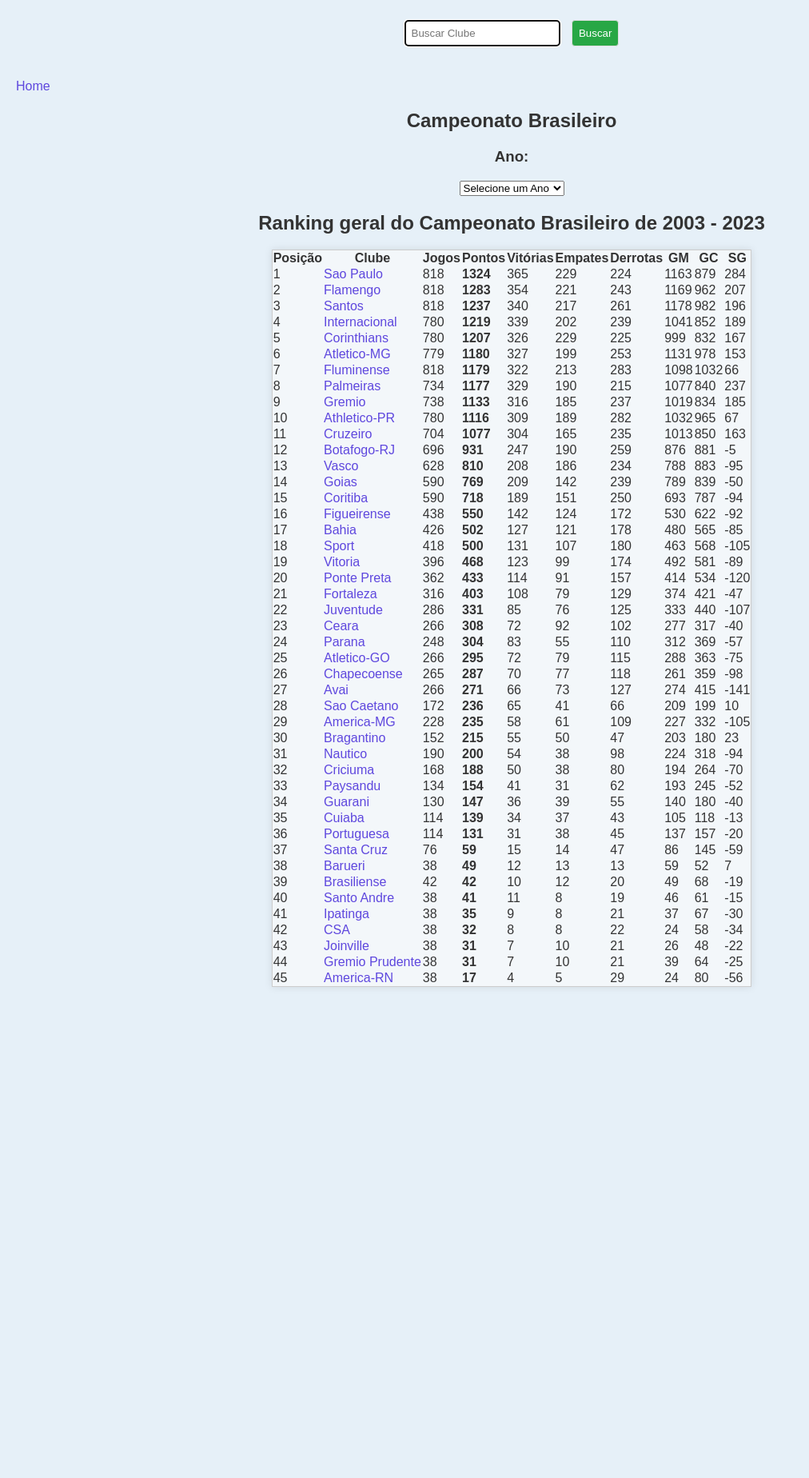
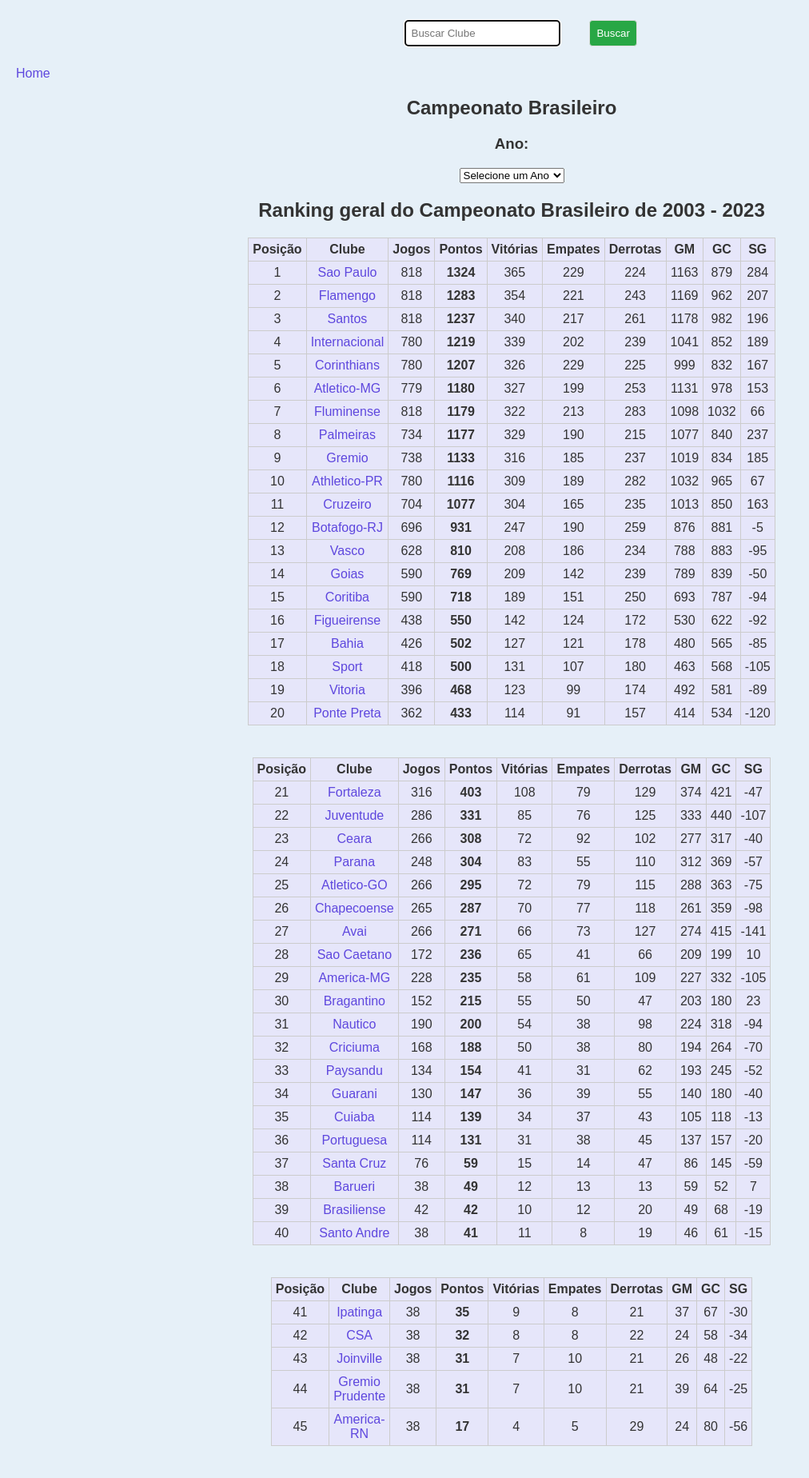
Before and after one commit to shinzatokazuya/Iniciacao_Cientifica, a Flask app: page / in a window 1280 px wide. Shown: the whole page at 80% size, without its empty margins (0-1012 px from the left). Before the commit the page ends 1234 px from the top, so only its background shows below. Run offline with Flask 3, Linux system fonts and the light colour scheme; some libraries are stand-ins or nearby versions.

Commit message:
15/09/2025

```diff
--- a/app.py
+++ b/app.py
@@ -1,7 +1,8 @@
 # app.py
 import functools
 from flask import Flask, render_template, jsonify, request, redirect, g
-
+from collections import defaultdict
+from datetime import datetime
 from cs50 import SQL
 
 app = Flask(__name__)
@@ -99,14 +100,14 @@ def search():
 
     if q:
         # Lógica de busca por clube (já existente)
-        jogos_clube = db.execute("SELECT * FROM Full WHERE mandante = ? OR visitante = ? ORDER BY data DESC", q, q)
-        return render_template("clube.html", clube=q, jogos=jogos_clube)
+        jogos_clube, jogos_por_ano = get_jogos_por_clube(q)
+        return render_template("clube.html", clube=q, jogos=jogos_clube, jogos_por_ano=jogos_por_ano)
 
     elif ano:
         current_year = int(ano)
 
         # Buscar a rodada máxima para o ano
-        max_round_result = db.execute("SELECT MAX(rodada) AS max_r FROM Full WHERE SUBSTR(data, 7, 4) = ?", current_year)
+        max_round_result = db.execute("SELECT MAX(rodada) AS max_r FROM Full WHERE CAST(SUBSTR(data, 7, 4) AS INTEGER) = ?", current_year)
         if max_round_result and max_round_result[0]['max_r'] is not None:
             max_round = max_round_result[0]['max_r']
         else:
@@ -117,16 +118,16 @@ def search():
             current_round = int(rodada_param)
             if current_round == 0: # 0 ainda será o sinal para classificação final e todos os jogos
                 classificacoes = get_classification_by_year_and_round(current_year, 0)
-                jogos = db.execute("SELECT * FROM Full WHERE SUBSTR(data, 7, 4) = ? ORDER BY data, rodada", current_year)
+                jogos = db.execute("SELECT * FROM Full WHERE CAST(SUBSTR(data, 7, 4) AS INTEGER) = ? ORDER BY data, rodada", current_year)
             else:
                 classificacoes = get_classification_by_year_and_round(current_year, current_round)
-                jogos = db.execute("SELECT * FROM Full WHERE SUBSTR(data, 7, 4) = ? AND rodada = ? ORDER BY data", current_year, current_round)
+                jogos = db.execute("SELECT * FROM Full WHERE CAST(SUBSTR(data, 7, 4) AS INTEGER) = ? AND rodada = ? ORDER BY data", current_year, current_round)
         else:
             # Se nenhuma rodada específica foi solicitada (ou rodada_param não é um número válido)
             # Define a rodada padrão como a última rodada (max_round) e busca os jogos dessa rodada.
             current_round = max_round
             classificacoes = get_classification_by_year_and_round(current_year, current_round)
-            jogos = db.execute("SELECT * FROM Full WHERE SUBSTR(data, 7, 4) = ? AND rodada = ? ORDER BY data", current_year, current_round)
+            jogos = db.execute("SELECT * FROM Full WHERE CAST(SUBSTR(data, 7, 4) AS INTEGER) = ? AND rodada = ? ORDER BY data", current_year, current_round)
 
     return render_template("search.html",
                            classificacoes=classificacoes,
@@ -149,9 +150,9 @@ def api_classificacao(ano, rodada):
 def api_jogos(ano, rodada):
     """Retorna os jogos para um dado ano e rodada, ou todos os jogos se rodada for 0."""
     if rodada == 0:
-        jogos = db.execute("SELECT * FROM Full WHERE SUBSTR(data, 7, 4) = ? ORDER BY data, rodada", ano)
+        jogos = db.execute("SELECT * FROM Full WHERE CAST(SUBSTR(data, 7, 4) AS INTEGER) = ? ORDER BY data, rodada", ano)
     else:
-        jogos = db.execute("SELECT * FROM Full WHERE SUBSTR(data, 7, 4) = ? AND rodada = ? ORDER BY data", ano, rodada)
+        jogos = db.execute("SELECT * FROM Full WHERE CAST(SUBSTR(data, 7, 4) AS INTEGER) = ? AND rodada = ? ORDER BY data", ano, rodada)
     return jsonify(jogos)
 
 @app.route("/api/max_rodada/<int:ano>")
@@ -160,7 +161,7 @@ def api_max_rodada(ano):
     print(f"DEBUG: Requisição recebida para /api/max_rodada/{ano} (tipo: {type(ano)})")
 
     # Store the query for clarity in debug
-    query_string = "SELECT MAX(rodada) AS max_r FROM Full WHERE SUBSTR(data, 7, 4) = ?"
+    query_string = "SELECT MAX(rodada) AS max_r FROM Full WHERE CAST(SUBSTR(data, 7, 4) AS INTEGER) = ?"
     print(f"DEBUG: Executando query: {query_string} com parâmetro: {ano}")
 
     result = db.execute(query_string, ano)
@@ -177,17 +178,70 @@ def api_max_rodada(ano):
 
 @app.route("/estatisticas/<int:jogo_id>")
 def estatisticas(jogo_id):
-    """Mostra estatísticas detalhadas de uma partida."""
-    estatisticas_jogo = db.execute("SELECT * FROM Estatisticas WHERE ID = ?", jogo_id)
-    gols_jogo = db.execute("SELECT * FROM Gols WHERE ID_partida = ?", jogo_id)
-    cartoes_jogo = db.execute("SELECT * FROM Cartoes WHERE ID_partida = ?", jogo_id)
-    return render_template("estatisticas.html", estatisticas=estatisticas_jogo, gols=gols_jogo, cartoes=cartoes_jogo)
+    # Estatísticas, gols e cartões
+    estatisticas_jogo = db.execute("SELECT * FROM Estatisticas WHERE partida_id = ?", jogo_id)
+    gols_jogo = db.execute("SELECT * FROM Gols WHERE partida_id = ? ORDER BY minuto ASC", jogo_id)
+    cartoes_jogo = db.execute("SELECT * FROM Cartoes WHERE partida_id = ? ORDER BY CAST(SUBSTR(minuto, 1, INSTR(minuto, '+') - 1) AS INTEGER) ASC", jogo_id)
+
+    # Buscar dados do confronto na tabela Full
+    confronto = db.execute("SELECT mandante, visitante, mandante_Placar AS gols_mandante, formacao_mandante, visitante_Placar AS gols_visitante, formacao_visitante, data, arena, rodada, mandante_Estado FROM Full WHERE ID = ?", jogo_id)
+
+    if confronto:
+        confronto = confronto[0]  # transforma lista em dicionário
+    else:
+        confronto = {}
+
+    return render_template(
+        "estatisticas.html",
+        estatisticas=estatisticas_jogo,
+        gols=gols_jogo,
+        cartoes=cartoes_jogo,
+        confronto=confronto,
+    )
 
 @app.route("/clube/<string:nome>")
 def clube(nome):
-    """Mostra todos os jogos de um clube específico."""
-    jogos_clube = db.execute("SELECT * FROM Full WHERE mandante = ? OR visitante = ? ORDER BY data DESC", nome, nome)
-    return render_template("clube.html", clube=nome, jogos=jogos_clube)
+    jogos_clube, jogos_por_ano = get_jogos_por_clube(nome)
+    return render_template("clube.html", clube=nome, jogos_por_ano=jogos_por_ano)
+
+def get_jogos_por_clube(nome):
+    """Mostra todos os jogos de um clube específico, separados por ano."""
+    jogos_clube = db.execute(
+        "SELECT * FROM Full WHERE mandante = ? OR visitante = ? ORDER BY rodada ASC",
+        nome, nome
+    )
+
+    jogos_por_ano = {}
+    jogos_adicionados = set()  # para evitar duplicados
+
+    for jogo in jogos_clube:
+        # converte a data do banco para datetime
+        data_jogo = datetime.strptime(jogo["data"], "%d/%m/%Y")
+        ano_jogo = data_jogo.year
+
+        # Ajusta o ano da pandemia
+        if ano_jogo == 2021 and data_jogo <= datetime(2021, 2, 25):
+            ano_jogo = 2020
+
+        # Evita duplicados
+        jogo_id = jogo["ID"]
+        if jogo_id in jogos_adicionados:
+            continue
+        jogos_adicionados.add(jogo_id)
+
+        # Adiciona no dicionário por ano
+        if ano_jogo not in jogos_por_ano:
+            jogos_por_ano[ano_jogo] = []
+        jogos_por_ano[ano_jogo].append(jogo)
+
+    # Ordena os anos de forma decrescente
+    jogos_por_ano = dict(sorted(jogos_por_ano.items(), reverse=True))
+
+    # Ordena cada ano por rodada
+    for ano in jogos_por_ano:
+        jogos_por_ano[ano] = sorted(jogos_por_ano[ano], key=lambda x: x["rodada"])
+
+    return jogos_clube, jogos_por_ano
 
 def get_classification_by_year_and_round(year, round_num=None):
     """
@@ -201,7 +255,7 @@ def get_classification_by_year_and_round(year, round_num=None):
     params = []
 
     if year:
-        where_clause_parts.append("SUBSTR(data, 7, 4) = ?")
+        where_clause_parts.append("CAST(SUBSTR(data, 7, 4) AS INTEGER) = ?")
         params.append(year)
 
     if round_num is not None and round_num != 0:
--- /dev/null
+++ b/static/clube.css
@@ -0,0 +1,29 @@
+.jogos-container {
+    display: flex;
+    flex-wrap: wrap; /* permite quebrar linhas quando não couber horizontalmente */
+    justify-content: center; /* centraliza horizontalmente */
+    gap: 20px; /* espaço entre as tabelas */
+}
+
+.jogos-ano {
+    border: 1px solid #ccc;
+    border-radius: 6px;
+    padding: 10px;
+    background-color: #fff;
+    min-width: 300px;
+}
+
+.jogos-ano table {
+    border-collapse: collapse; /* junta as bordas das células */
+    width: 100%;
+}
+
+.jogos-ano th, .jogos-ano td {
+    border: 1px solid #ccc; /* define a borda das células */
+    padding: 5px 8px;
+    text-align: center;
+}
+
+.jogos-ano th {
+    background-color: #f2f2f2; /* cabeçalho com cor */
+}
--- /dev/null
+++ b/static/index.css
@@ -0,0 +1,37 @@
+/* Seção de Ranking */
+.ranking-section {
+    margin-top: 20px;
+    text-align: center;
+}
+
+.ranking-title {
+    text-align: center;
+    margin-bottom: 20px;
+}
+
+/* Container das tabelas para flexbox */
+.rankings-container {
+    display: flex;
+    flex-wrap: wrap;
+    gap: 20px; /* espaço entre as tabelas */
+    justify-content: center;
+}
+
+/* Tabela de classificação */
+.ranking-table {
+    border-collapse: collapse;
+    width: 50px; /* largura de cada tabela */
+    margin-bottom: 20px;
+}
+
+.ranking-table th,
+.ranking-table td {
+    border: 1px solid #ccc;
+    padding: 5px;
+    text-align: center;
+     background-color: #E6E6FA;
+}
+
+.ranking-table th {
+    background-color: #E6E6FA;
+}
--- /dev/null
+++ b/static/layout.css
@@ -0,0 +1,43 @@
+/* Container da autocomplete */
+.autocomplete-container {
+    position: relative;
+    width: 250px; /* ajuste conforme necessário */
+}
+
+/* Lista de sugestões */
+#autocomplete-list-nav {
+    position: absolute;
+    top: 100%;
+    left: 0;
+    right: 0;
+    max-height: 250px; /* altura máxima com scroll */
+    overflow-y: auto;
+    background-color: #fff;
+    border: 1px solid #ccc;
+    border-top: none;
+    z-index: 9999;
+    display: none; /* inicialmente escondido */
+    list-style: none;
+    margin: 0;
+    padding: 0;
+    box-shadow: 0 4px 6px rgba(0, 0, 0, 0.1);
+    border-radius: 0 0 6px 6px;
+}
+
+/* Cada item da lista */
+#autocomplete-list-nav li {
+    padding: 10px;
+    cursor: pointer;
+    font-size: 14px;
+    transition: background-color 0.2s;
+}
+
+/* Hover ou foco do item */
+#autocomplete-list-nav li:hover {
+    background-color: #f0f0f0;
+}
+
+/* Se quiser adicionar um destaque visual para o primeiro item */
+#autocomplete-list-nav li:first-child {
+    border-top: none;
+}
--- a/templates/index.html
+++ b/templates/index.html
@@ -13,9 +13,13 @@
         </select>
     </div>
 
-    <div style="margin-top: 20px;">
-        <h2 style="text-align: center;">Ranking geral do Campeonato Brasileiro de 2003 - 2023</h2>
-        <table class="classificacao-geral" id="tabela-classificacao-geral">
+    <div class="ranking-section">
+        <h2 class="ranking-title">Ranking geral do Campeonato Brasileiro de 2003 - 2023</h2>
+
+        <div class="rankings-container">
+            {% set chunk_size = 20 %}
+            {% for i in range(0, rankings|length, chunk_size) %}
+            <table class="ranking-table" id="tabela-classificacao-geral">
                 <thead>
                     <tr>
                         <th>Posição</th>
@@ -31,7 +35,7 @@
                     </tr>
                 </thead>
                 <tbody id="tabela-classificacao-geral-tbody">
-                {% for ranking in rankings %}
+                    {% for ranking in rankings[i:i+chunk_size] %}
                     <tr>
                         <td>{{ ranking["posicao"] }}</td>
                         <td><a href="{{ url_for('clube', nome=ranking['clube']) }}">{{ ranking["clube"] }}</a></td>
@@ -47,6 +51,8 @@
                     {% endfor %}
                 </tbody>
             </table>
+            {% endfor %}
+        </div>
     </div>
 
 {% endblock %}
--- a/templates/layout.html
+++ b/templates/layout.html
@@ -7,6 +7,10 @@
         <script src="https://code.jquery.com/ui/1.13.2/jquery-ui.min.js"></script>
         <link rel="stylesheet" href="https://code.jquery.com/ui/1.13.2/themes/base/jquery-ui.css">
         <link rel="stylesheet" href="../static/style.css">
+        <link rel="stylesheet" href="../static/layout.css">
+        <link rel="stylesheet" href="../static/index.css">
+        <link rel="stylesheet" href="../static/clube.css">
+        <link rel="stylesheet" href="../static/estatisticas.css">
 
         <script>
             window.ALL_CLUBS = {{ clubes_json | safe }};
@@ -43,6 +47,24 @@
             const autocompleteListNav = document.querySelector('#autocomplete-list-nav');
 
             if (inputNav && autocompleteListNav && typeof window.ALL_CLUBS !== 'undefined') {
+
+                // Função para atualizar a lista
+                function updateAutocompleteList(query = '') {
+                    let html = '';
+                    let filteredClubs = window.ALL_CLUBS;
+
+                    if (query.length > 0) {
+                        filteredClubs = window.ALL_CLUBS.filter(club => club.toLowerCase().startsWith(query.toLowerCase()));
+                    }
+
+                    for (let club of filteredClubs) {
+                        html += `<li onclick="selectClubNav('${club.replace(/'/g, "\\'")}')">${club}</li>`;
+                    }
+
+                    autocompleteListNav.innerHTML = html;
+                    autocompleteListNav.style.display = html ? 'block' : 'none';
+                }
+
                 inputNav.addEventListener('keyup', () => {
                     let query = inputNav.value.toLowerCase();
                     let html = '';
--- a/templates/search.html
+++ b/templates/search.html
@@ -104,7 +104,7 @@
 {% block scripts %}
 <script>
     // Define ALL_CLUBS globalmente para o autocomplete do navbar
-    const ALL_CLUBS = {{ clubes_json | safe }};
+    window.ALL_CLUBS = {{ clubes_json | safe }};
 
     document.addEventListener('DOMContentLoaded', () => {
         const selectAnoSearch = document.querySelector('#select-ano-search');
@@ -238,6 +238,8 @@
                 if (!jogosResponse.ok) throw new Error('Erro ao carregar jogos.');
                 const jogos = await jogosResponse.json();
 
+                console.log("Jogos recebidos da API:", jogos);
+
                 tabelaJogosTbody.innerHTML = '';
                 if (jogos.length > 0) {
                     jogos.forEach(jogo => {
```
Also changed, not shown: static/estatisticas.css (added, +93 -0 lines), templates/clube.html (+32 -11 lines), templates/estatisticas.html (+49 -55 lines). Lines whose indentation alone changed are shown as unchanged.
